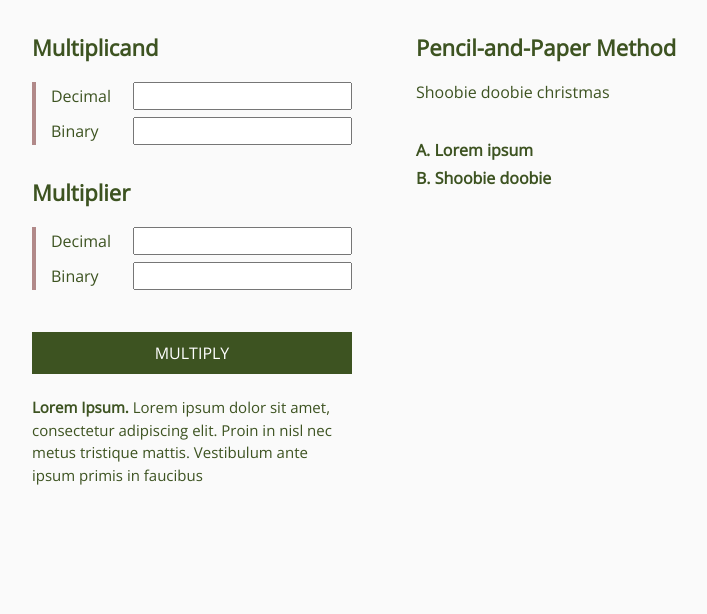
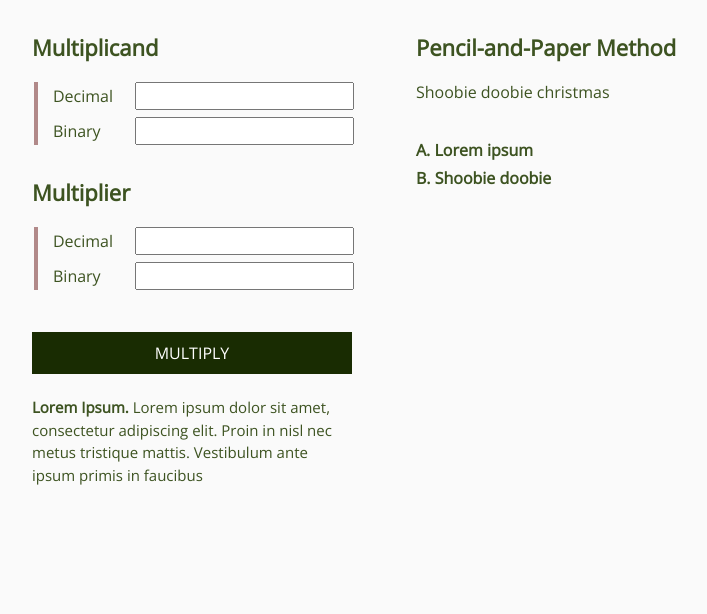
Before and after one commit to memgonzales/binary-multiplication, a PHP site: page / in a window 1280 px wide. Shown: the part 57-671 px from the top of the page, without its empty margins (8-715 px from the left). Run offline with PHP 8.4, Linux system fonts and the light colour scheme.

Commit message:
Change button color and adjust input container margin

```diff
--- a/style/input.css
+++ b/style/input.css
@@ -14,6 +14,7 @@
 	width: 100% !important;
 	padding: 0px;
 	display: table;
+	margin-left: 2px;
 }
 
 .input-container p {
--- a/style/style.css
+++ b/style/style.css
@@ -74,7 +74,7 @@ button {
 	font-family: 'Open Sans';
 	padding-top: 10px;
 	padding-bottom: 10px;
-	background-color: var(--green-emphasis);
+	background-color: var(--green-bg);
 	border: 0px;
 	color: white;
 }
```
